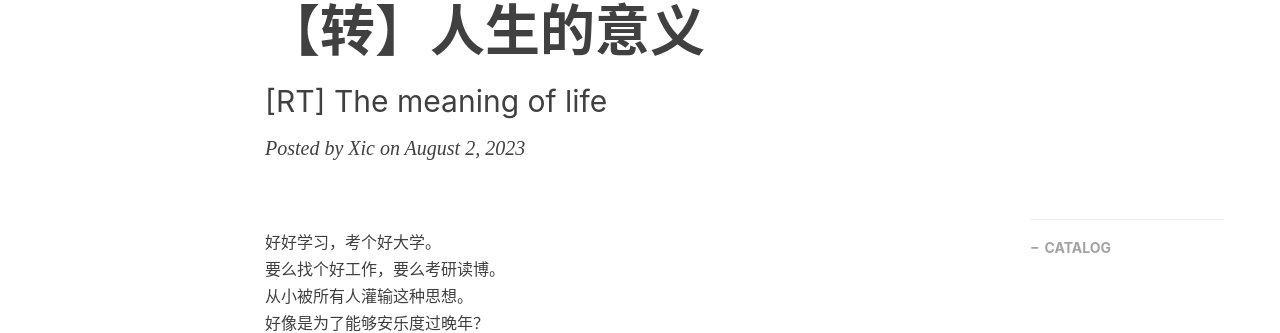
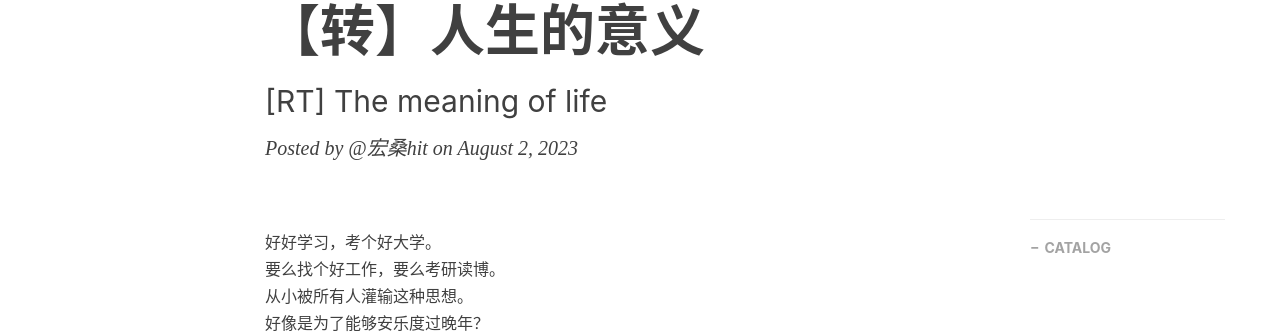
Before and after one commit to ProgrammerPlus1998/ProgrammerPlus1998.github.io, a Jekyll site: the page built from _posts/reading_notes/2023-08-02-the-meaning-of-life.md, in a window 1280 px wide and 900 px high. Shown: the part 134-467 px from the top of the window. Built offline with Jekyll 4.4.1, drawn with Linux system fonts in a browser that asks for light colours; nearby versions of some CDN libraries; comment, search, counter and statistics services are not loaded.

Commit message:
Update 2023-08-02-the-meaning-of-life.md

```diff
--- a/_posts/reading_notes/2023-08-02-the-meaning-of-life.md
+++ b/_posts/reading_notes/2023-08-02-the-meaning-of-life.md
@@ -4,7 +4,7 @@ title:        "【转】人生的意义"
 subtitle:     "[RT] The meaning of life"
 date:         2023-08-02 00:00:00
 header-style: text
-author:       "Xic"
+author:       "@宏桑hit"
 tags:
     - 读书笔记
     - 转载
```
